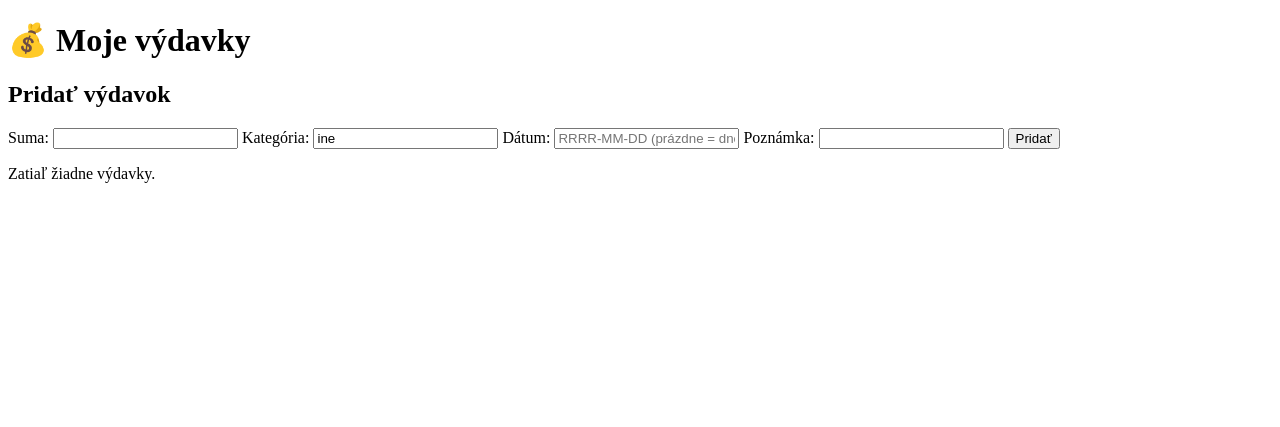
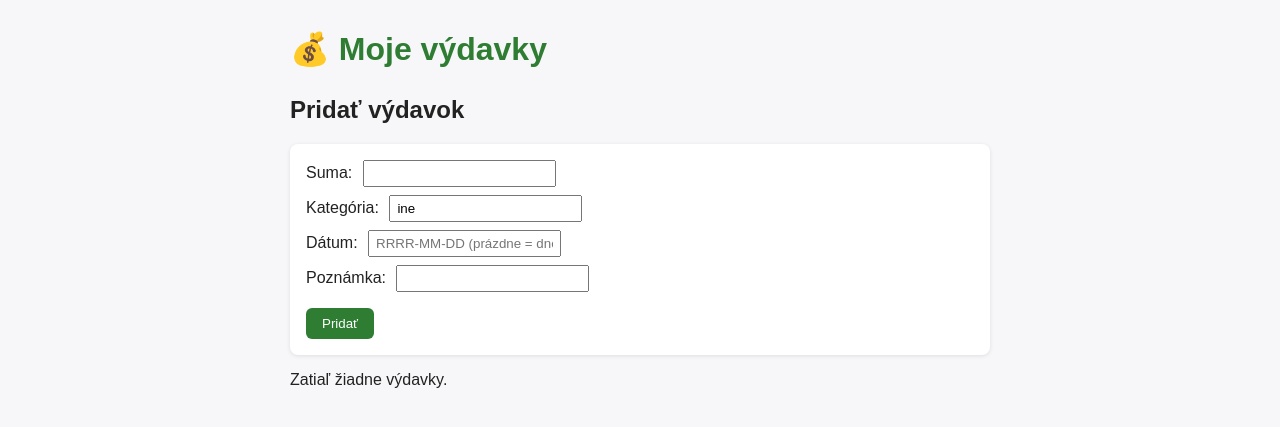
Before and after one commit to silpet112/vibe-coding, a Flask app: page / in a window 1280 px wide. Shown: the top 427 px of the page. Run offline with Flask 3, Linux system fonts and the light colour scheme; data that the repository does not hold is empty.

Commit message:
Projekt 4 - Etapa 5: vyladenie vzhladu (CSS); web appka dokoncena
Co-Authored-By: Claude Opus 4.8 <noreply@anthropic.com>

```diff
--- a/templates/vydavky.html
+++ b/templates/vydavky.html
@@ -3,6 +3,45 @@
 <head>
     <meta charset="utf-8">
     <title>Moje výdavky</title>
+    <style>
+        /* CSS = pravidla, ako ma stranka vyzerat */
+        body {
+            font-family: Arial, sans-serif;
+            max-width: 700px;
+            margin: 30px auto;
+            padding: 0 16px;
+            color: #222;
+            background: #f7f7f9;
+        }
+        h1 { color: #2e7d32; }
+        h2 { margin-top: 28px; }
+        form {
+            background: #fff;
+            padding: 16px;
+            border-radius: 8px;
+            box-shadow: 0 1px 4px rgba(0,0,0,0.1);
+        }
+        form label { display: block; margin-bottom: 8px; }
+        form input { padding: 4px 6px; margin-left: 6px; }
+        button {
+            margin-top: 8px;
+            padding: 8px 16px;
+            background: #2e7d32;
+            color: #fff;
+            border: none;
+            border-radius: 6px;
+            cursor: pointer;
+        }
+        button:hover { background: #256528; }
+        table {
+            width: 100%;
+            border-collapse: collapse;
+            background: #fff;
+        }
+        th, td { border: 1px solid #ddd; padding: 8px; text-align: left; }
+        th { background: #2e7d32; color: #fff; }
+        tr:nth-child(even) td { background: #f2f7f2; }
+    </style>
 </head>
 <body>
     <h1>💰 Moje výdavky</h1>
@@ -17,7 +56,7 @@
     </form>
 
     {% if vydavky %}
-    <table border="1" cellpadding="6">
+    <table>
         <tr>
             <th>#</th>
             <th>Dátum</th>
```
